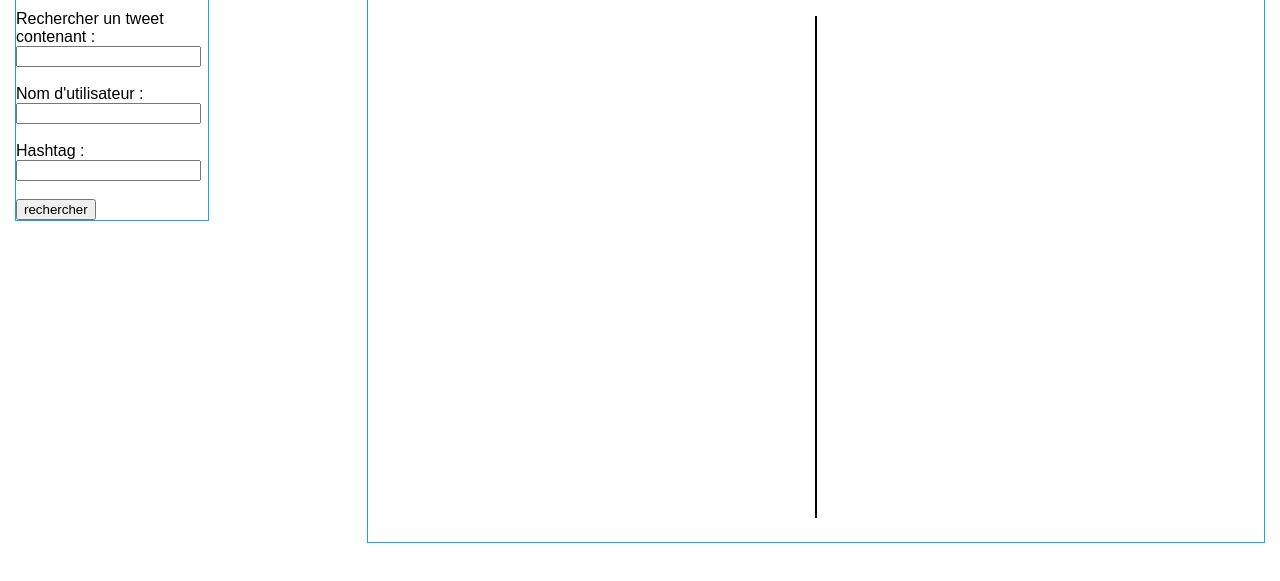
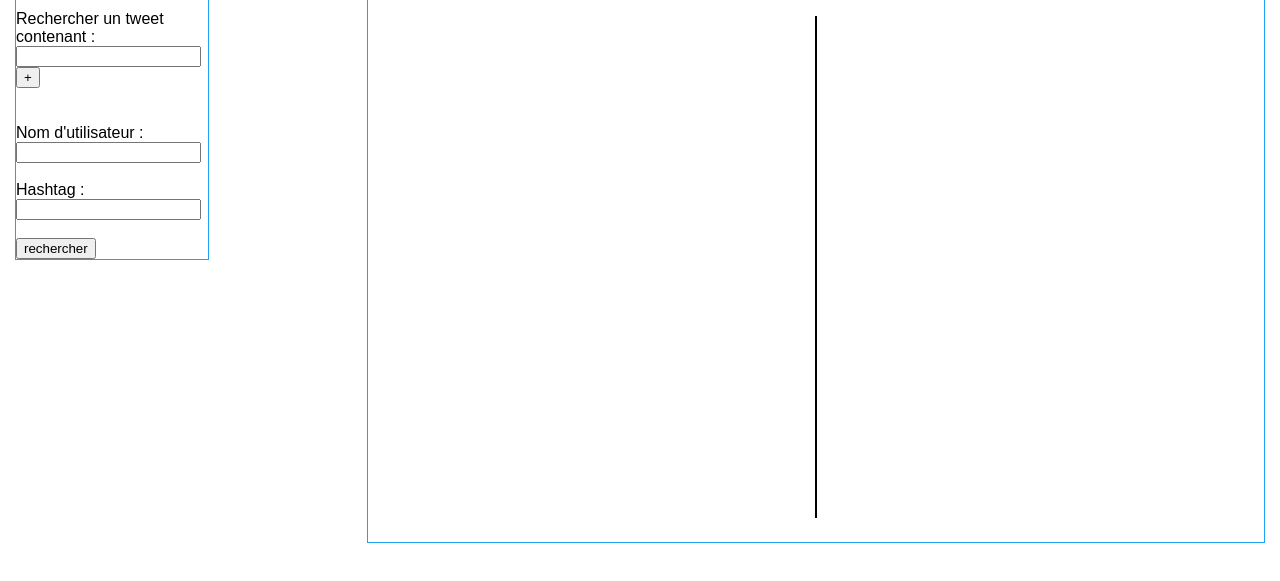
Before and after one commit to Sedfik/TweetMap, a plain HTML site: page web-ui/resources/index.html in a window 1280 px wide. Shown: the part 219-800 px from the top of the page. Drawn offline with Linux system fonts and the light colour scheme.

Commit message:
ajout de boutton +

```diff
--- a/web-ui/resources/index.html
+++ b/web-ui/resources/index.html
@@ -19,7 +19,12 @@
             <div id="formulaire">
                 <h2> Formulaire </h2>
                 Rechercher un tweet contenant : <br>
-                <input type="text" id="tweetText" />
+
+                <div id="tweet-text">
+                     <input type="text" id="tweetText1" />
+                     <input type="button" value="+" onClick="addInput('tweet-text');">
+                </div>
+
                 <br><br>
                 Nom d'utilisateur : <br>
                 <input type="text" id="userName"/>
```
